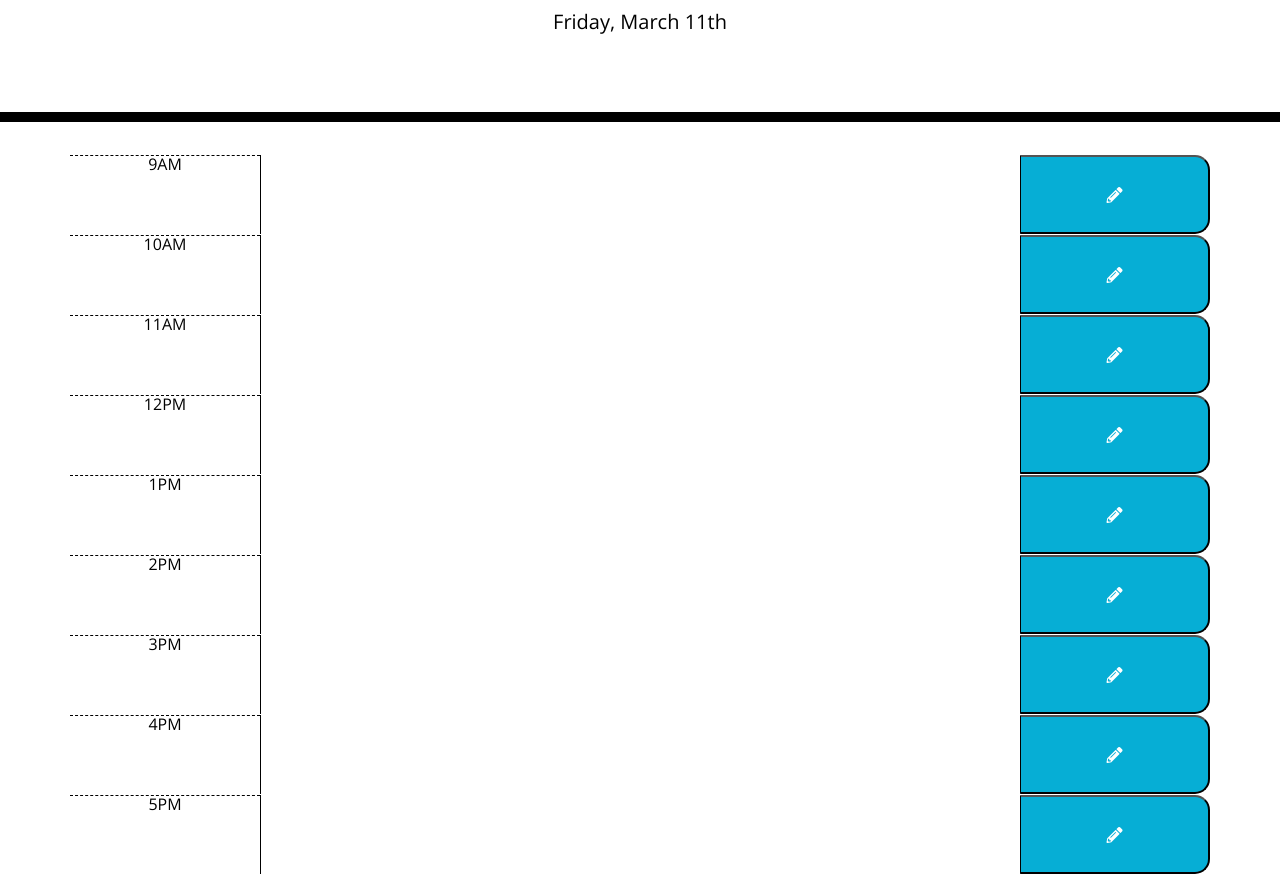
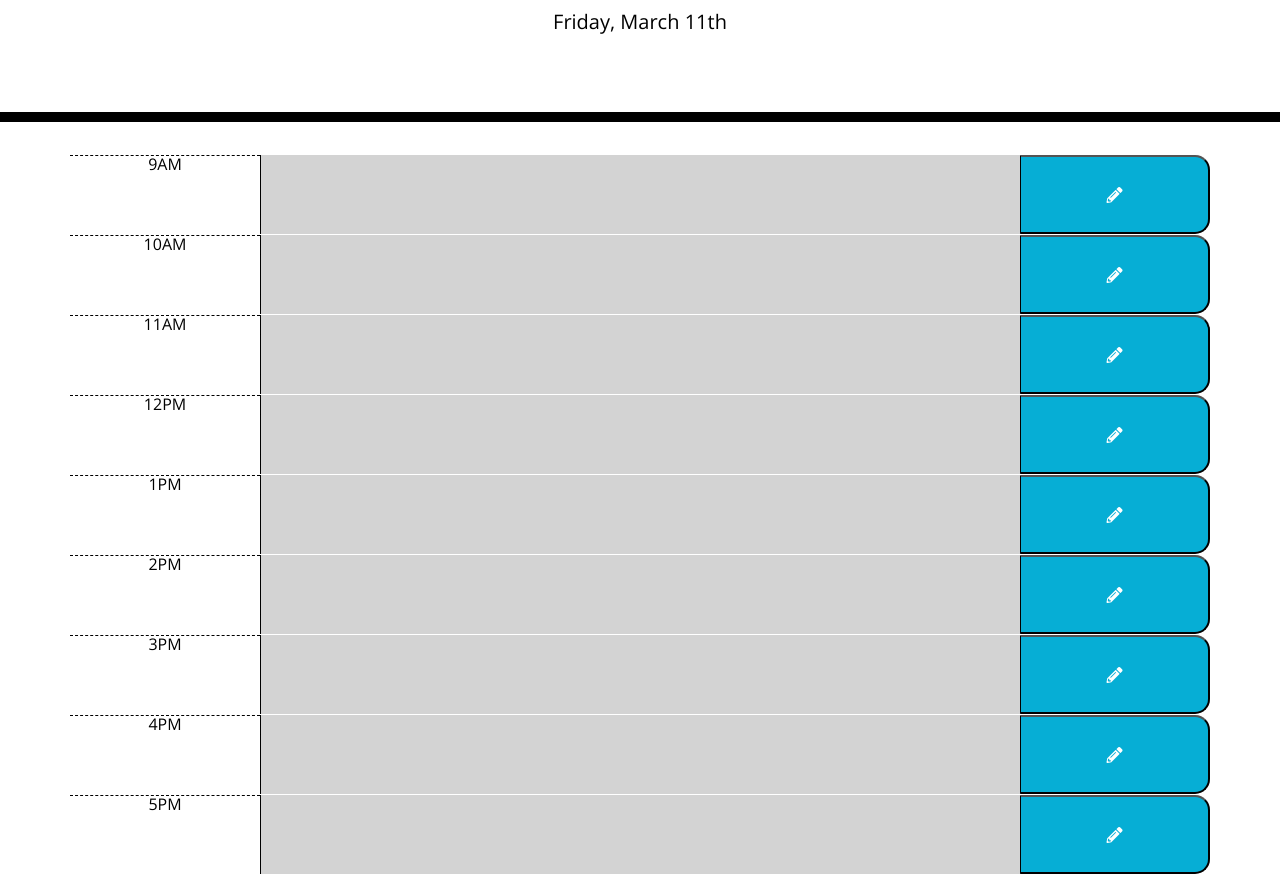
Before and after one commit to jgarcia45/work-day-scheduler, a plain HTML site: page index.html in a window 1280 px wide. Shown: the part 182-1056 px from the top of the page. Drawn offline with nearby package versions, Linux system fonts and the light colour scheme.

Commit message:
Comparing time block

```diff
--- a/assets/js/script.js
+++ b/assets/js/script.js
@@ -1,5 +1,38 @@
 // Variable Definitions
 var todayDate = $('#currentDay');
+var currentTime = moment().hour(); // Gets the hour of the day
 
 // Displays the Date in the Header
 todayDate.text(moment().format('dddd, MMMM Do'));
+
+// Save the time block
+$('.saveBtn').on('click', function () {
+
+});
+
+// Indicate whether it is in the past, present, or future
+var auditTask = function () {
+
+    $('.time-block').each(function () {
+        // Grabs the ID from HTML and parse it into an integer and stores the value in the variable
+        var timeBlock = parseInt($(this).attr('id'));
+
+        // Compares the time to set the class attribute to the right color.
+        if (timeBlock > currentTime) {
+            console.log("Time: " + timeBlock);
+            console.log("Current: " + currentTime);
+            $(this).addClass('future');
+        } else if (timeBlock === currentTime) {
+            $(this).addClass('present');
+        } else {
+            $(this).addClass('past');
+        }
+    })
+};
+
+// audits the time block every 30 minutes
+setInterval(function () {
+    auditTask();
+}, 1800000);
+
+auditTask();
--- a/index.html
+++ b/index.html
@@ -36,32 +36,32 @@
             <textarea class="col-8 description"></textarea>
             <button class="col-2 saveBtn"><i class="fas fa-pencil-alt"></i></button>
         </div>
-        <div class="row time-block" id="12PM">
+        <div class="row time-block" id="12AM">
             <div class="col-2 hour">12PM</div>
             <textarea class="col-8 description"></textarea>
             <button class="col-2 saveBtn"><i class="fas fa-pencil-alt"></i></button>
         </div>
-        <div class="row time-block" id="1PM">
+        <div class="row time-block" id="1AM">
             <div class="col-2 hour">1PM</div>
             <textarea class="col-8 description"></textarea>
             <button class="col-2 saveBtn"><i class="fas fa-pencil-alt"></i></button>
         </div>
-        <div class="row time-block" id="2PM">
+        <div class="row time-block" id="2AM">
             <div class="col-2 hour">2PM</div>
             <textarea class="col-8 description"></textarea>
             <button class="col-2 saveBtn"><i class="fas fa-pencil-alt"></i></button>
         </div>
-        <div class="row time-block" id="3PM">
+        <div class="row time-block" id="3AM">
             <div class="col-2 hour">3PM</div>
             <textarea class="col-8 description"></textarea>
             <button class="col-2 saveBtn"><i class="fas fa-pencil-alt"></i></button>
         </div>
-        <div class="row time-block" id="4PM">
+        <div class="row time-block" id="4AM">
             <div class="col-2 hour">4PM</div>
             <textarea class="col-8 description"></textarea>
             <button class="col-2 saveBtn"><i class="fas fa-pencil-alt"></i></button>
         </div>
-        <div class="row time-block" id="5PM">
+        <div class="row time-block" id="5AM">
             <div class="col-2 hour">5PM</div>
             <textarea class="col-8 description"></textarea>
             <button class="col-2 saveBtn"><i class="fas fa-pencil-alt"></i></button>
```
